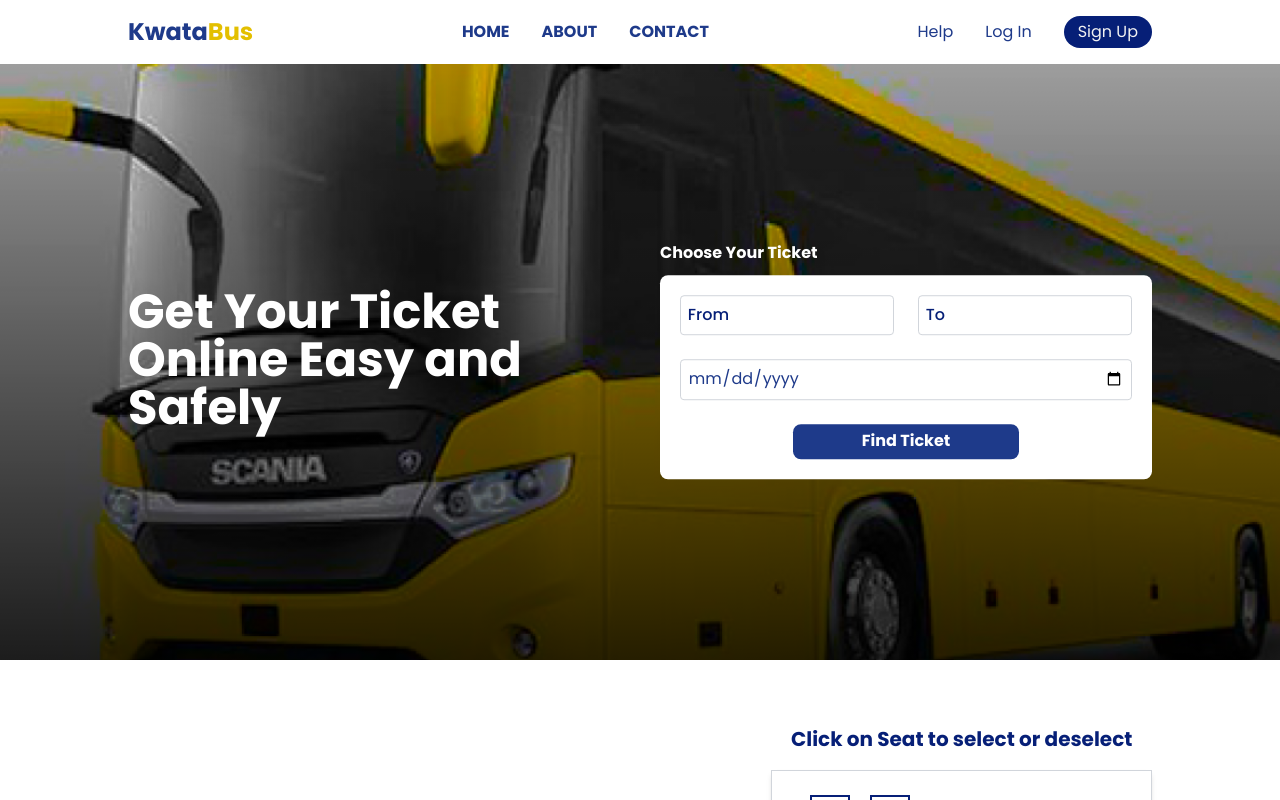
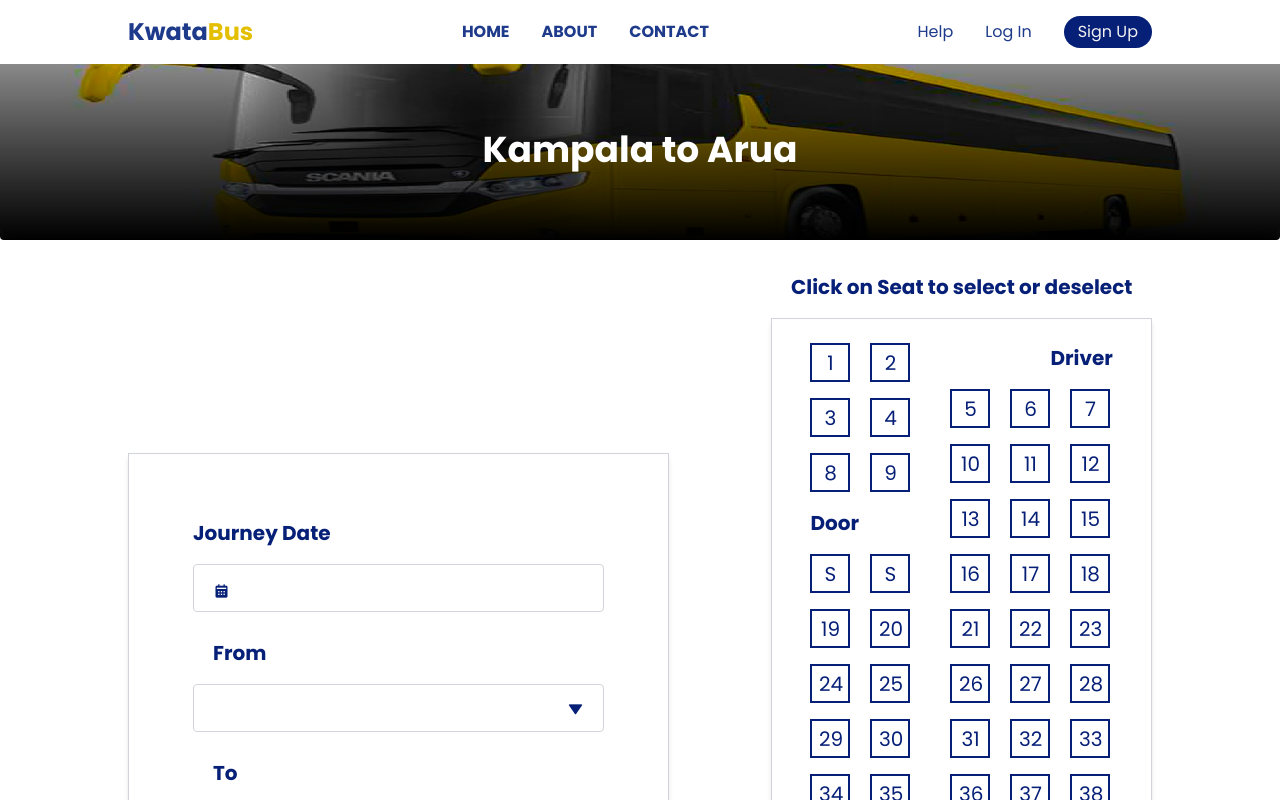
Before and after one commit to Patrickodida/KwataBus-App, a React (Vite) app: page /OrdBusSeat in a window 1280 px wide. Shown: the top 800 px of the page. Built offline with nearby package versions, Linux system fonts and the light colour scheme.

Commit message:
Add the Banner Component and render it to the ExecBusSeat, OrdBusSeat, and Booking Pages

```diff
--- a/src/App.jsx
+++ b/src/App.jsx
@@ -15,7 +15,6 @@ function Layout({children}){
     return (
         <>
         <Navbar />
-        <Hero />
         {children}
         <Footer />
         </>
--- /dev/null
+++ b/src/components/Banner.jsx
@@ -0,0 +1,21 @@
+import React from "react";
+import BusImage from '../images/Bus-Image.png'
+
+function Banner(){
+    return (
+        <div>
+            <section className="banner-section relative bg-cover bg-center mt-10  ">
+                <div className="banner-overlay absolute top-[0] left-[0] w-full h-[100%] inset-0 bg-gradient-to-t from-black to-transparent rounded"></div>
+                <div className="banner-content ">
+                    <img src={BusImage} alt="Bus Image" className="w-full h-[200px] " />
+                    <div className="hero-text w-2/4 font-bold leading-tight text-2xl lg:text-4xl lg:text-left text-center">
+                        <h1 className="absolute top-[55%] left-1/2 transform -translate-x-1/2 -translate-y-[50%] z-10 text-white flex items-center">Kampala to Arua</h1>
+                    </div>
+
+                </div>
+            </section>
+        </div>
+    )
+}
+
+export default Banner;
--- a/src/pages/Booking.jsx
+++ b/src/pages/Booking.jsx
@@ -3,14 +3,14 @@ import { Link } from "react-router-dom";
 import BusService from "../components/BusService";
 import Navbar from "../components/Navbar";
 import Footer from "../components/Footer";
-import Hero from "../components/Hero";
+import Banner from "../components/Banner";
 
 function Booking() {
   return (
     <div>
       <Navbar />
-      <Hero />
-      <div className="my-20 w-[80%] m-auto">
+      <Banner />
+      <div className="mt-2 mb-2 w-[80%] m-auto">
         <section className="BookingArea-section">
         <div className="">
           <form className=" form-center bg-white rounded-lg">
--- a/src/pages/ExecBusSeat.jsx
+++ b/src/pages/ExecBusSeat.jsx
@@ -1,14 +1,14 @@
 import React from "react";
 import Navbar from "../components/Navbar";
 import Footer from "../components/Footer";
-import Hero from "../components/Hero";
+import Banner from "../components/Banner";
 
 function ExecBusSeat() {
   return (
     <div>
       <Navbar />
-      <Hero />
-      <div className="flex justify-center flex-col md:flex-row gap-[10%] m-auto w-[80%] mt-[4em] mb-[4em]">
+      <Banner />
+      <div className="flex justify-center flex-col md:flex-row gap-[10%] m-auto w-[80%] mt-[2em] mb-[2em]">
       <section className="text-[#061f77] font-bold text-[1.25rem] md:w-full md:m-auto mb-[4em]">
         <form className="border border-gray-300 shadow-md p-16">
           <div className="relative flex flex-col flex-start mb-4">
--- a/src/pages/OrdBusSeat.jsx
+++ b/src/pages/OrdBusSeat.jsx
@@ -1,14 +1,14 @@
 import React from "react";
 import Navbar from "../components/Navbar";
 import Footer from "../components/Footer";
-import Hero from "../components/Hero";
+import Banner from "../components/Banner";
 
 function OrdBusSeat() {
   return (
     <div>
       <Navbar />
-      <Hero />
-      <div className="flex justify-center flex-col md:flex-row gap-[10%] m-auto w-[80%] mt-[4em] mb-[4em]">
+      <Banner />
+      <div className="flex justify-center flex-col md:flex-row gap-[10%] m-auto w-[80%] mt-[2em] mb-[2em]">
       <section className="text-[#061f77] font-bold text-[1.25rem] md:w-full md:m-auto mb-[4em]">
         <form className="border border-gray-300 shadow-md p-16">
           <div className="relative flex flex-col flex-start mb-4">
```
